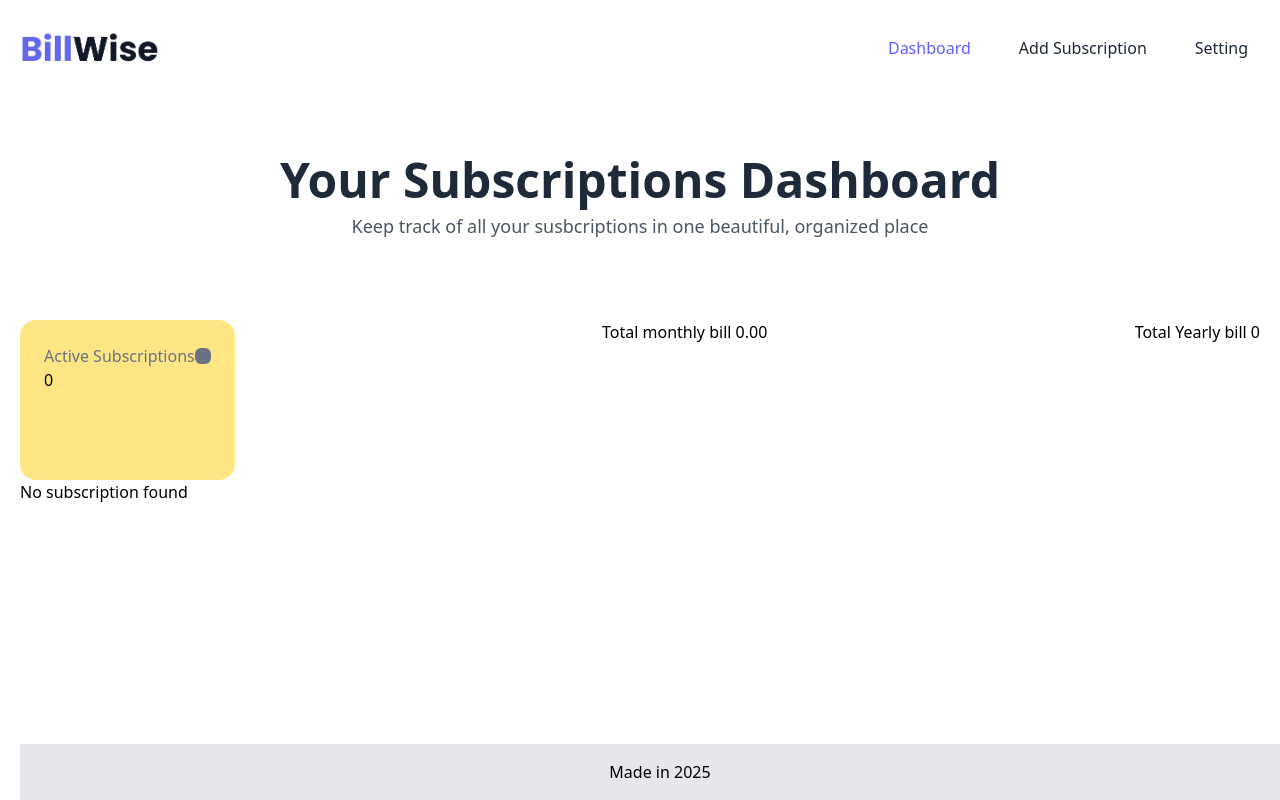
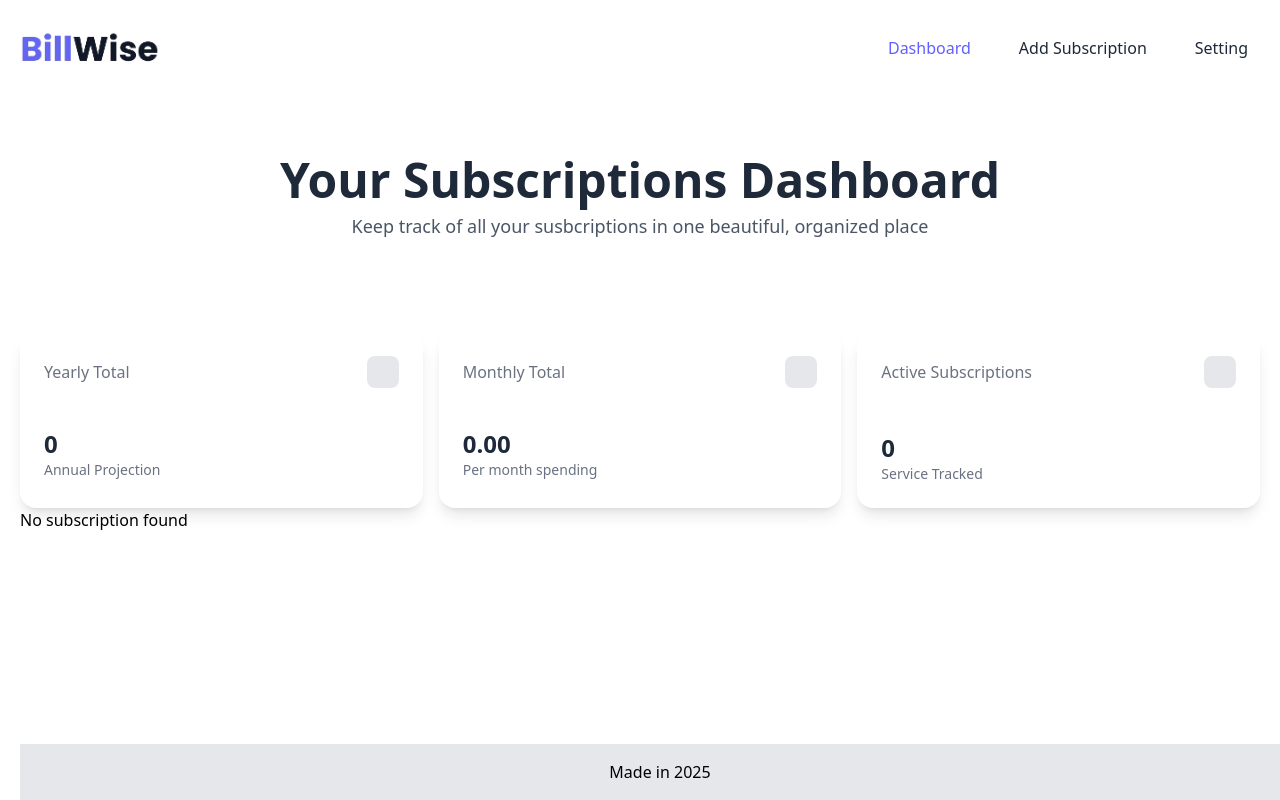
Before and after one commit to itsgauravkumar07/BillWise, a React (Vite) app: page / in a window 1280 px wide. Built offline with nearby package versions, Linux system fonts and the light colour scheme.

Commit message:
style(summary): style summary section with yearly, monthly, and active subscription stats cards

```diff
--- a/src/App.jsx
+++ b/src/App.jsx
@@ -8,7 +8,7 @@ import Footer from "./components/Footer";
 function App(){
 
     return(
-        <div className="ml-5 mr-5">
+        <div className="ml-5 mr-5 ">
 
             <BrowserRouter>
 
--- a/src/pages/Dashboard.jsx
+++ b/src/pages/Dashboard.jsx
@@ -47,23 +47,55 @@ function Dashboard({}){
 
     return(
         <div>
-            <div className="text-center mt-20 mb-20">
+            <div className="text-center mt-20 mb-20 ">
                 <h1 className="font-bold text-2xl sm:text-3xl md:text-4xl lg:text-5xl text-gray-800">Your Subscriptions Dashboard</h1>
                 <p className="font-medium text-sm sm:text-base md:text-lg lg:text-lg text-gray-600 mt-2">Keep track of all your susbcriptions in one beautiful, organized place</p>
             </div>
 
-            <div className="flex flex-col md:flex-row lg:flex-row justify-between">
-                <div className="bg-amber-200 h-40 rounded-2xl p-6 ">
+            <div className="flex flex-col md:flex-row lg:flex-row justify-between gap-4">
+
+                 {/* Card 01 */}
+                <div className="bg-white w-full h-44 rounded-2xl p-6 flex flex-col shadow-lg hover:translate-y-1 hover:scale-102 hover:shadow-2xl delay-150 duration-200 mt-3">
+                    <div className="flex justify-between items-center">
+                        <p className="font-medium text-base text-gray-500">Yearly Total</p>
+                        <div className="flex items-center justify-center h-8 w-8 bg-gray-200 text-center rounded-lg">
+                            <p className="text-lg font-medium">{currency}</p>
+                        </div>
+                    </div>
+                    <div className="flex flex-col mt-10">
+                        <p className="text-2xl font-bold text-gray-800">{currency}{totalYearlyBill}</p>
+                        <p className="text-sm text-gray-500">Annual Projection</p>
+                    </div>
+
+                </div>
+
+               {/* Card 02 */}
+                <div className="bg-white w-full h-44 rounded-2xl p-6 flex flex-col shadow-lg hover:translate-y-1 hover:scale-102 hover:shadow-2xl delay-150 duration-200 mt-3">
+                    <div className="flex justify-between items-center">
+                        <p className="font-medium text-base text-gray-500">Monthly Total</p>
+                        <div className="flex items-center justify-center h-8 w-8 bg-gray-200 text-center rounded-lg">
+                            <p className="text-lg font-medium">{currency}</p>
+                        </div>
+                    </div>
+                    <div className="flex flex-col mt-10">
+                        <p className="text-2xl font-bold text-gray-800">{currency}{totalMonthlyBill.toFixed(2)}</p>
+                        <p className="text-sm text-gray-500">Per month spending</p>
+                    </div>
+                </div>
+
+                 {/* Card 03*/}
+                    <div className="bg-white w-full h-44 rounded-2xl p-6 flex flex-col justify-between shadow-lg hover:translate-y-1 hover:scale-102 hover:shadow-2xl delay-150 duration-200 mt-3">
                     <div className="flex justify-between items-center">
                         <p className="font-medium text-base text-gray-500">Active Subscriptions</p>
-                        <p className="bg-gray-500 p-2 rounded-md">{currency}</p>
+                        <div className="flex items-center justify-center h-8 w-8 bg-gray-200 text-center rounded-lg">
+                            <p className="text-lg font-medium">{currency}</p>
+                        </div>
                     </div>
-
-                    <p>{subscriptions.length}</p>
+                    <div className="flex flex-col ">
+                        <p className="text-2xl font-bold text-gray-800">{subscriptions.length}</p>
+                        <p className="text-sm text-gray-500">Service Tracked</p>
+                    </div>
                 </div>
-
-                <h1>Total monthly bill {currency}{totalMonthlyBill.toFixed(2)} </h1>
-                <h1>Total Yearly bill {currency}{totalYearlyBill}</h1>
             </div>
 
             <div>
```
Also changed, not shown: src/assets/subscription-icon.png (added).
